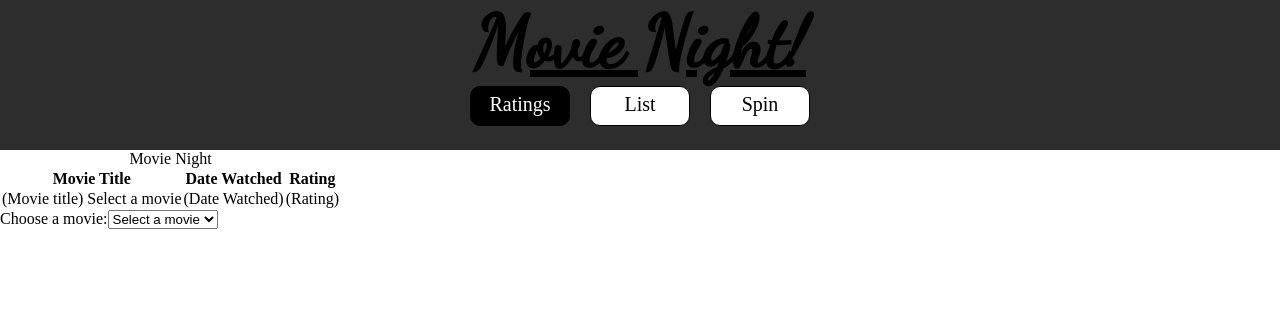
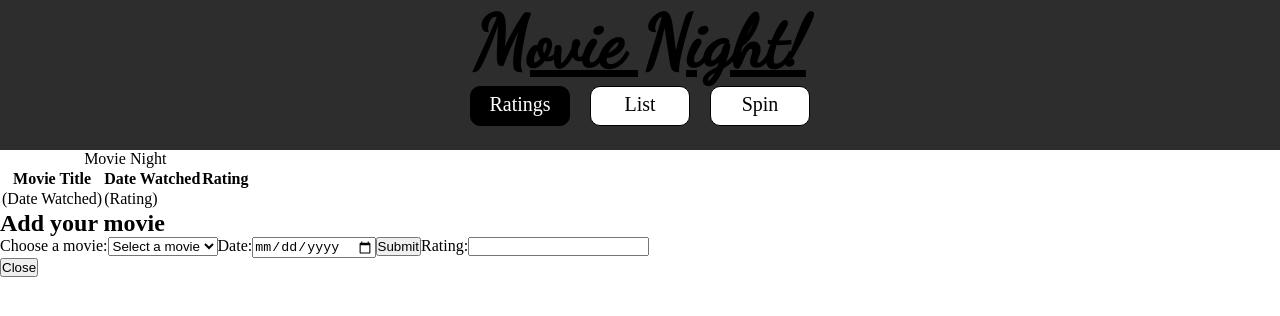
Before and after one commit to Andrew-Wand/movielist-app-react, a React (Create React App) app: page / in a window 1280 px wide. Shown: the top 316 px of the page. Built offline with nearby package versions, Linux system fonts and the light colour scheme.

Commit message:
html for rating table form

```diff
--- a/src/components/RatingTable.jsx
+++ b/src/components/RatingTable.jsx
@@ -3,9 +3,18 @@ import { useState } from "react";
 function RatingTable({ movieList }) {
   const [movieTitle, setMovieTitle] = useState("Select a movie");
 
+  const [formTitle, setFormTitle] = useState([]);
+
   let handleMovieChange = (e) => {
     setMovieTitle(e.target.value);
   };
+
+  const handleSubmit = (e) => {
+    e.preventDefault();
+    setFormTitle([{ title: movieTitle }]);
+  };
+
+  console.log(formTitle);
 
   return (
     <div className="rating-table-container">
@@ -22,7 +31,10 @@ function RatingTable({ movieList }) {
 
           <tbody>
             <tr>
-              <td>(Movie title) {movieTitle}</td>
+              {formTitle.map((movie) => (
+                <td>{movie.title}</td>
+              ))}
+              {/* <td>(Movie title) {movieTitle}</td> */}
               <td>(Date Watched)</td>
               <td>(Rating)</td>
             </tr>
@@ -31,7 +43,14 @@ function RatingTable({ movieList }) {
       </div>
 
       <div className="rating-modal-container">
+        <div className="rating-modal-header">
+          <div className="rating-title">
+            <h2>Add your movie</h2>
+          </div>
+        </div>
         <div className="rating-modal-content">
+          <div className="modal-form">
+            <form onSubmit={handleSubmit}>
               <label htmlFor="movies">Choose a movie:</label>
               <select name="movies" id="movies" onChange={handleMovieChange}>
                 <option value="">Select a movie</option>
@@ -41,6 +60,18 @@ function RatingTable({ movieList }) {
                   </option>
                 ))}
               </select>
+              <label htmlFor="date">Date:</label>
+              <input type="date" />
+              <input type="submit" value="Submit" />
+
+              <label htmlFor="rating">Rating:</label>
+              <input type="text" />
+            </form>
+          </div>
+        </div>
+
+        <div className="rating-modal-footer">
+          <button>Close</button>
         </div>
       </div>
     </div>
```
Lines whose indentation alone changed are shown as unchanged.
